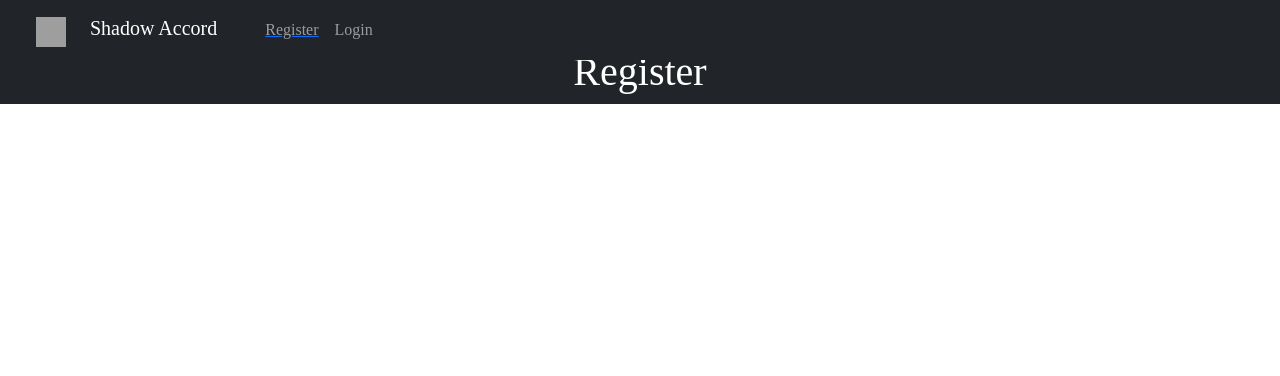
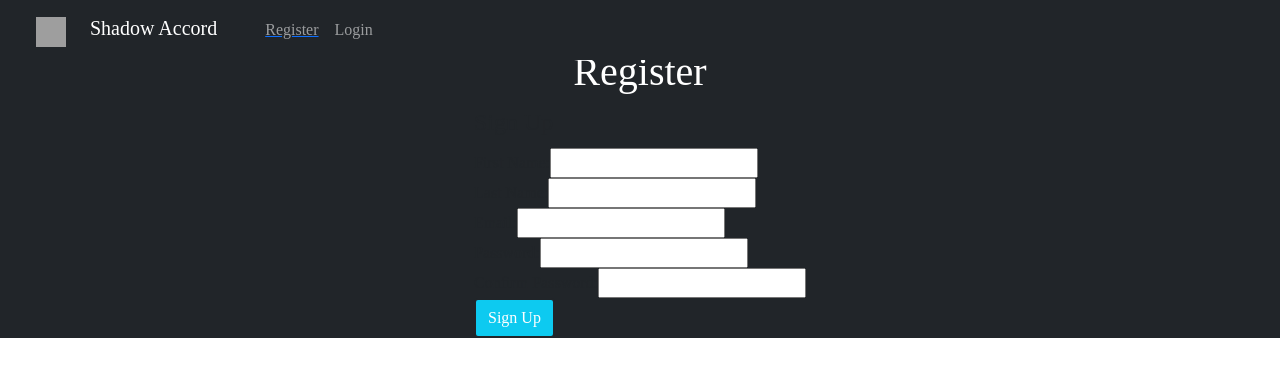
Before and after one commit to luisendres/MERNProjectMongoDB, a React (Create React App) app in the folder client/: page /register in a window 1280 px wide. Shown: the top 376 px of the page. Built offline with nearby package versions, Linux system fonts and the light colour scheme; grey boxes are pictures that could not be loaded; a web font is replaced by a local one.

Commit message:
started registration form and can add user to DB

```diff
--- a/client/src/App.js
+++ b/client/src/App.js
@@ -6,6 +6,7 @@ import Home from './views/userHome';
 import NewCharacter from './views/newCharacter';
 
 function App() {
+  // const [isLoggedIn, setIsLoggedIn] = useState(false);
   return (
     <div className="App">
       <Switch>
--- a/client/src/views/Registration.js
+++ b/client/src/views/Registration.js
@@ -40,6 +40,92 @@ const Registration = (props) => {
             <Navbar />
             <div className="mt-5 d-flex flex-column align-items-center bg-dark">
                 <h1 className="text-white">Register</h1>
+                <fieldset>
+                    <legend>Sign Up</legend>
+
+                    <form onSubmit={register}>
+                        <div className="form-group">
+                        <label>First Name:</label>
+                        <input
+                            type="text"
+                            name="firstName"
+                            onChange={(e) => setFirstName(e.target.value)}
+                            value={firstName}
+                        />
+                        {/* ?. is called optional chaining, lets you safely try to access keys that might not exist and avoid errors */}
+                        {errors?.firstName && (
+                            <span className="error-message">
+                            {errors.firstName?.properties?.message}
+                            </span>
+                        )}
+                        </div>
+
+                        <div className="form-group">
+                        <label>Last Name:</label>
+                        <input
+                            type="text"
+                            name="lastName"
+                            onChange={(e) => setLastName(e.target.value)}
+                            value={lastName}
+                        />
+                        {/* ?. is called optional chaining, lets you safely try to access keys that might not exist and avoid errors */}
+                        {errors?.lastName && (
+                            <span className="error-message">
+                            {errors.lastName?.properties?.message}
+                            </span>
+                        )}
+                        </div>
+
+                        <div className="form-group">
+                        <label>Email:</label>
+                        <input
+                            type="email"
+                            name="email"
+                            onChange={(e) => setEmail(e.target.value)}
+                            value={email}
+                        />
+                        {errors?.email && (
+                            <span className="error-message">
+                            {errors.email?.properties?.message}
+                            </span>
+                        )}
+                        </div>
+
+                        <div className="form-group">
+                        <label>Password:</label>
+                        <input
+                            type="password"
+                            name="email"
+                            onChange={(e) => setPassword(e.target.value)}
+                            value={password}
+                        />
+                        {errors?.password && (
+                            <span className="error-message">
+                            {errors.password?.properties?.message}
+                            </span>
+                        )}
+                        </div>
+
+                        <div className="form-group">
+                        <label>Confirm Password:</label>
+                        <input
+                            type="password"
+                            name="confirmPassword"
+                            onChange={(e) => setConfirmPassword(e.target.value)}
+                            value={confirmPassword}
+                        />
+                        {errors?.confirmPassword ? (
+                            <span className="error-message">
+                            {errors.confirmPassword?.properties?.message}
+                            </span>
+                        ) : (
+                            ""
+                        )}
+                        </div>
+
+                        <input type="submit" value="Sign Up" className="btn bg-info border-dark border-2 text-white" />
+                    </form>
+                </fieldset>
             </div>
         </div>
     )
```
Also changed, not shown: client/src/views/Login.js (added, +62 -0 lines), client/src/views/Log.js (deleted).
